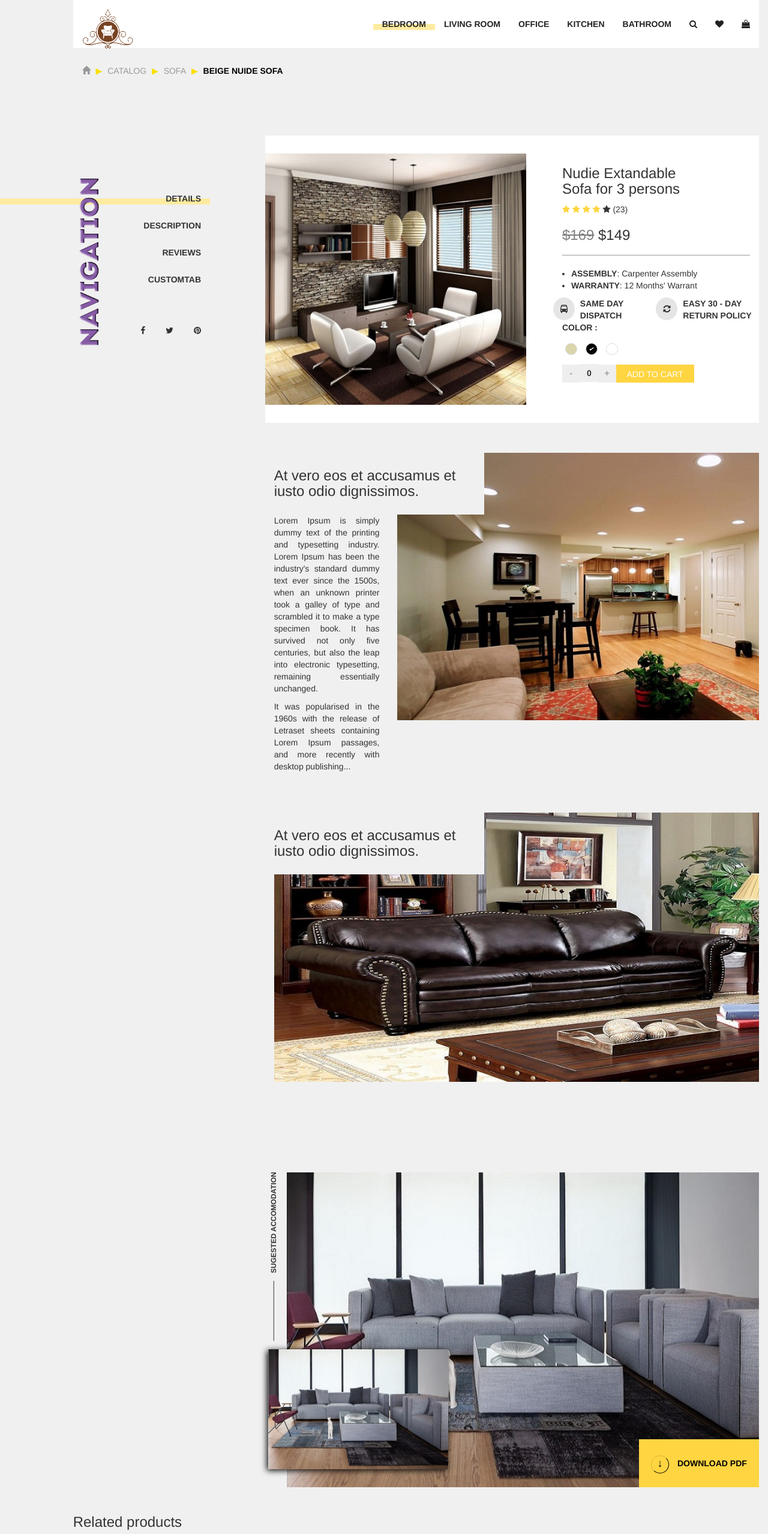
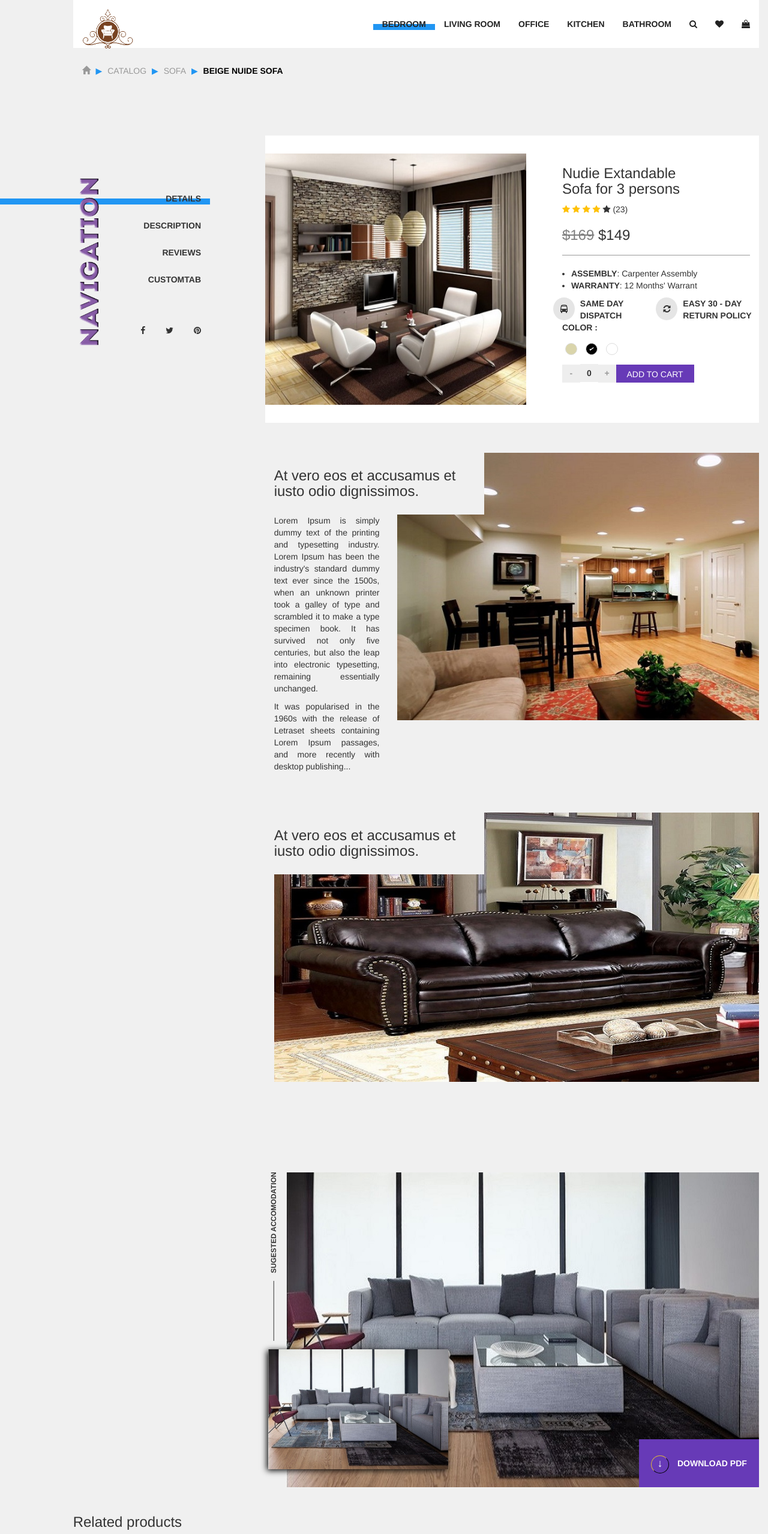
Before and after one commit to BalRamBKB/interior-decoration, a plain HTML site: page index.html in a window 1280 px wide. Shown: the top 2558 px of the page at 60% size. Drawn offline with nearby package versions, Linux system fonts and the light colour scheme.

Commit message:
styling updated

```diff
--- a/css/custom.css
+++ b/css/custom.css
@@ -28,7 +28,7 @@ a:hover {
 
 .mysite .navbar-custom ul.nav.navbar-nav .active:before,
 .mysite ul.sidebar.nav .active:before {
-  background-color: #FEEB9F;
+  background-color: #2196F3;
   content: '';
   display: block;
   padding: 5px 0;
@@ -45,7 +45,7 @@ a:hover {
 
 .mysite ul.nav li a:hover,
 .mysite ul.nav li a:focus {
-  color: #FEEB9F;
+  color: #03A9F4;
   background-color:transparent;
 }
 
@@ -91,7 +91,7 @@ a:hover {
 }
 
 .add-to-cart {
-  background:#FFD541 ;
+  background:#673AB7 ;
   border: 0;
   border-radius: 0;
   color:#fff;
@@ -104,7 +104,7 @@ a:hover {
 }
 
 .add-to-cart:hover {
-  background: #ff9800;
+  background: #3F51B5;
   color:#fff;
 }
 
@@ -145,7 +145,7 @@ a:hover {
 
 .breadcrumb>li+li:before {
   padding: 0 5px;
-  color: #f9e005;
+  color: #2196F3;
   content: "\25B6";
 }
 
@@ -173,7 +173,7 @@ a:hover {
 }
 
 .yellow {
-  color: #FFD541;
+  color: #FFC107;
 }
 
 .grey {
@@ -295,7 +295,7 @@ background:#DAD5AB;
 
 
 .footer {
-  background-color: #FFD541;
+  background-color: #607D8B;
   color: #333;
   font-weight: bold;
   margin-top: 40px;
@@ -347,8 +347,8 @@ hr {
 }
 
 .download-pdf {
-  background: #FFD541;
-  color: #000;
+  background: #673AB7;
+  color: #fff;
   display: inline-block;
   font-weight: bold;
   position: absolute;
@@ -382,6 +382,11 @@ hr {
   content: '\2193';
 }
 
+
+a:focus, a:hover {
+    color: #fff;
+
+}
 
 
 /* On small screens */
@@ -460,7 +465,7 @@ hr {
   }
 
   .mysite .nav.navbar-inline a.active {
-    background: #FFD541;
+    background: #673AB7;
     color: #fff;
   }
 
```
